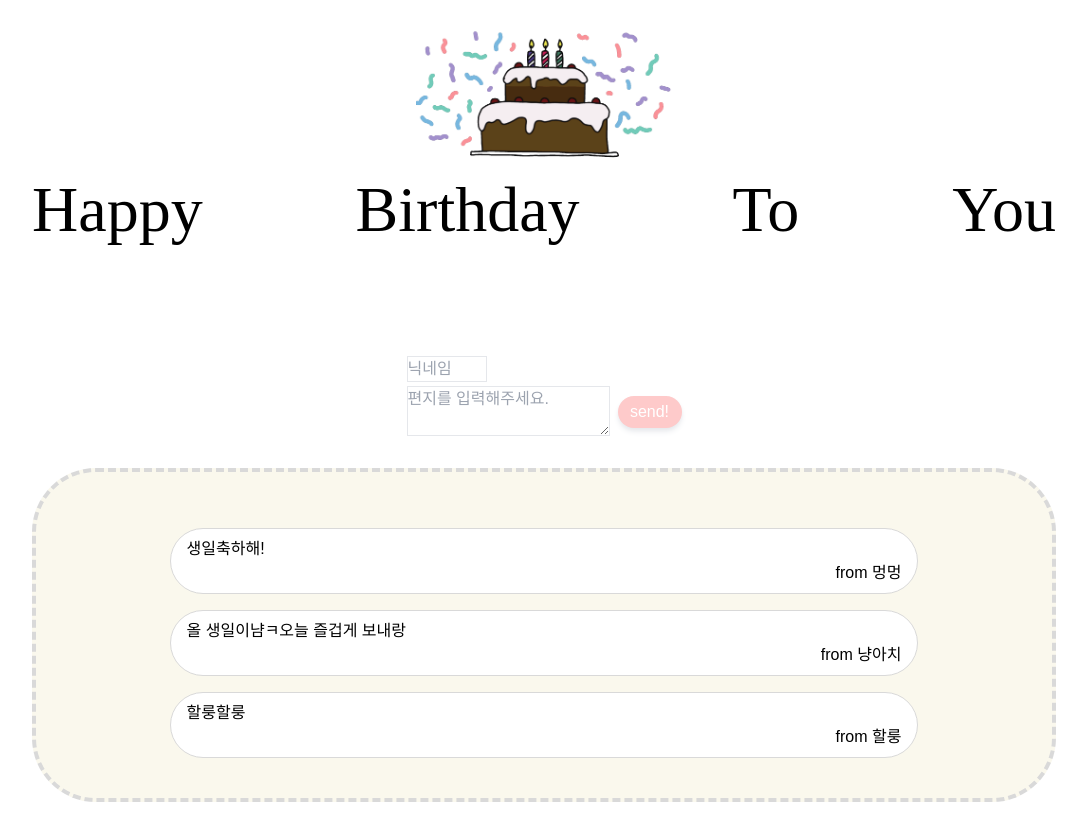
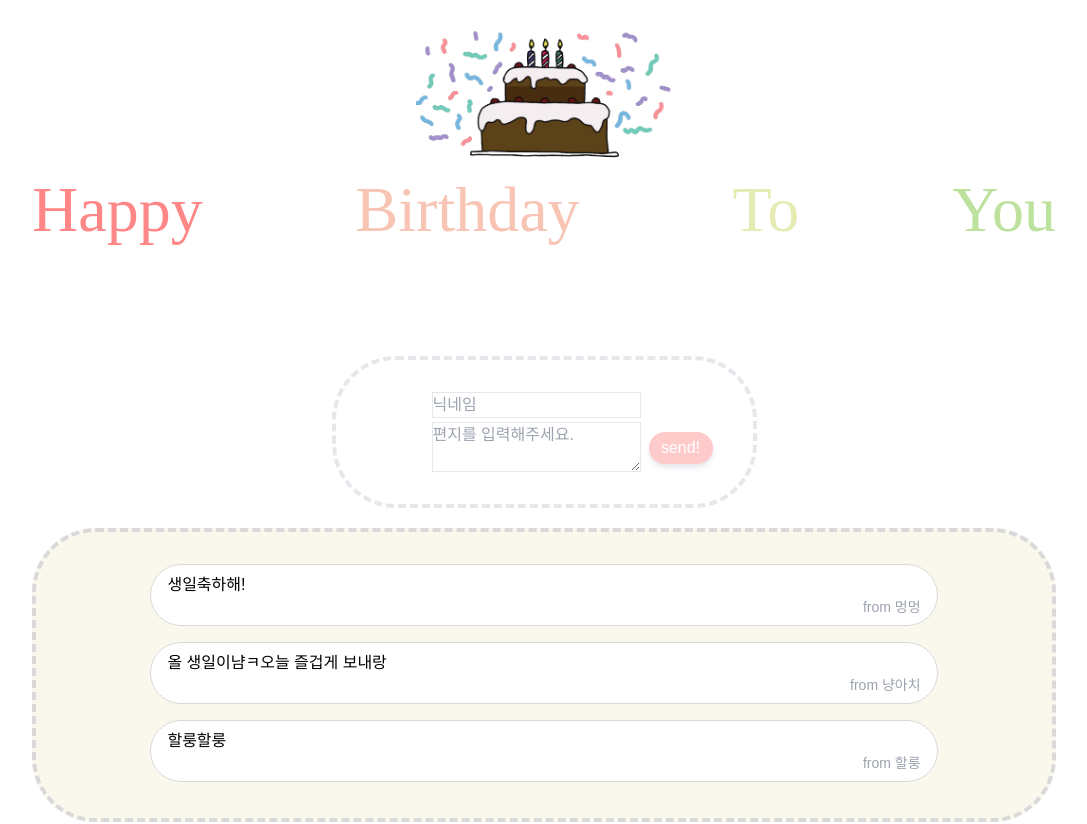
Before and after one commit to hyeleeeeen/birthday_project, a React (Create React App) app: page /to in a window 1280 px wide. Shown: the top 824 px of the page, without its empty margins (96-1183 px from the left). Built offline with nearby package versions, Linux system fonts and the light colour scheme; a web font is replaced by a local one.

Commit message:
:art: style : css 수정

```diff
--- a/src/components/CommentInput.js
+++ b/src/components/CommentInput.js
@@ -1,15 +1,15 @@
 const CommentInput = () => {
   const handleOnClick = () => {
     alert('준비중입니다!');
-    alert('카톡으로 보내는건');
+    alert('카톡으로 보내는건 어떠세요?');
   };
   return (
-    <section className="flex m-auto">
-      <div className="flex flex-col">
+    <section className="flex m-auto border-4 border-dashed rounded-[4rem] pt-8 pl-24 pr-10 mb-5 max-md:pl-14 max-md:pr-9 ">
+      <div className="flex flex-col m-auto">
         <input
           type="text"
           placeholder="닉네임"
-          className="w-20 mb-1 border focus:outline-none focus:ring focus:ring-gray-300"
+          className="w-50 mb-1 border focus:outline-none focus:ring focus:ring-gray-300"
         />
         <textarea
           placeholder="편지를 입력해주세요."
--- a/src/components/CommentList.js
+++ b/src/components/CommentList.js
@@ -1,6 +1,6 @@
 const CommentList = ({ commentData }) => {
   return (
-    <ul className="bg-[#FAF8ED] border-4 border-dashed border-[#d9d9d9] p-10 rounded-[4rem]">
+    <ul className="bg-[#FAF8ED] border-4 border-dashed border-[#d9d9d9] p-4 pb-9 rounded-[4rem]">
       {commentData.map((item) => {
         return (
           <li
@@ -8,7 +8,9 @@ const CommentList = ({ commentData }) => {
             className="flex flex-col w-4/5 m-auto mt-4 border  border-[#D9D9D9] bg-white rounded-full"
           >
             <span className="text-left ml-4 mt-2"> {item.content}</span>
-            <span className="text-right mr-4 mb-2">from {item.nickName}</span>
+            <span className="text-right mr-4 mb-2 text-sm text-gray-400">
+              from {item.nickName}
+            </span>
           </li>
         );
       })}
--- a/src/components/MainView.js
+++ b/src/components/MainView.js
@@ -8,7 +8,7 @@ const MainView = () => {
         <img
           src={mainpic}
           alt="pic"
-          className="w-1/2  m-auto border-4 border-dashed border-4 border-dashed"
+          className="w-1/2  m-auto border-4 border-dashed"
         />
         <img className="w-1/2  m-auto mt-10" src={luv} alt="pic"></img>
       </main>
--- a/src/components/Nav.js
+++ b/src/components/Nav.js
@@ -3,22 +3,22 @@ const Nav = ({ Link }) => {
     <ul className="flex justify-between text-2xl xl:text-3xl">
       <li>
         <Link to="/happy">
-          <h2>Happy</h2>
+          <h2 className="text-[#FF8787]">Happy</h2>
         </Link>
       </li>
       <li>
         <Link to="/birthday">
-          <h2>Birthday</h2>
+          <h2 className="text-[#F8C4B4]">Birthday</h2>
         </Link>
       </li>
       <li>
         <Link to="/to">
-          <h2>To</h2>
+          <h2 className="text-[#E5EBB2]">To</h2>
         </Link>
       </li>
       <li>
         <Link to="/you">
-          <h2>You</h2>
+          <h2 className="text-[#BCE29E]">You</h2>
         </Link>
       </li>
     </ul>
```
